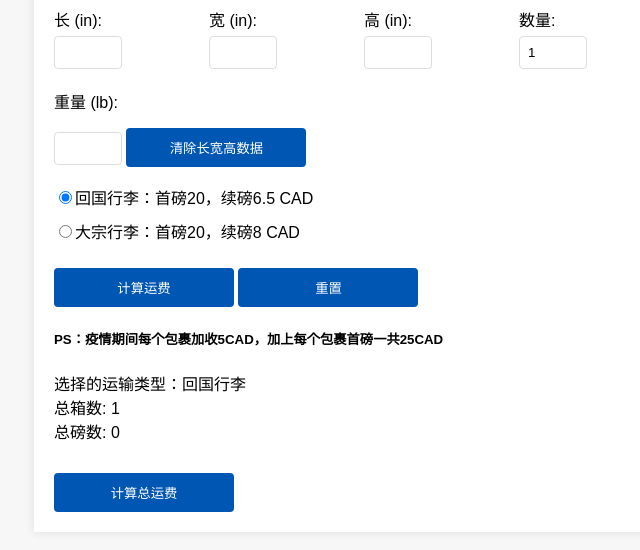
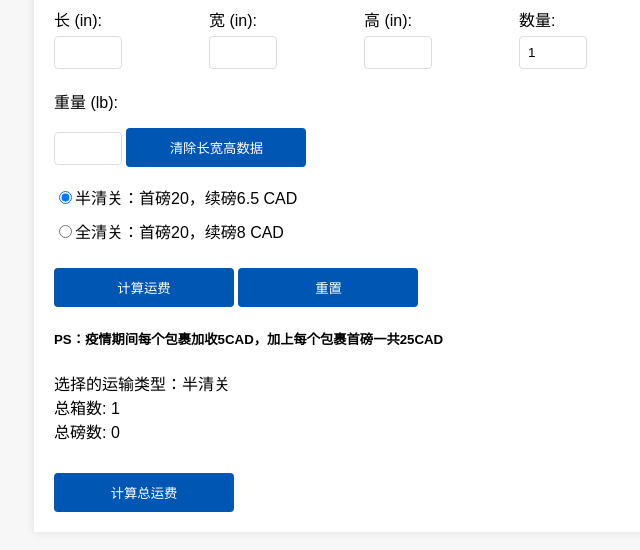
Before and after one commit to johnsonfloyd/Delivery-Calculator, a plain HTML site: page index.html in a window 1280 px wide. Both pictures are taken after a click on the button "计算运费". Shown: the part 226-776 px from the top of the page, without its empty margins (286-926 px from the left). Drawn offline with Linux system fonts and the light colour scheme.

Commit message:
修改运送方式名称

```diff
--- a/index.html
+++ b/index.html
@@ -121,14 +121,11 @@
             name="speed"
             value="slow"
             checked
-          />回国行李：首磅20，续磅6.5 CAD</label
+          />半清关：首磅20，续磅6.5 CAD</label
         >
         <label
-          ><input
-            type="radio"
-            name="speed"
-            value="fast"
-          />大宗行李：首磅20，续磅8 CAD</label
+          ><input type="radio" name="speed" value="fast" />全清关：首磅20，续磅8
+          CAD</label
         >
       </div>
       <button id="calculate">计算运费</button>
@@ -212,7 +209,7 @@
           ).value;
           const quantity =
             parseInt(document.getElementById("quantity").value) || 1;
-          const transportType = speed === "slow" ? "回国行李" : "大宗行李";
+          const transportType = speed === "slow" ? "半清关" : "全清关";
           document.getElementById(
             "selectedTransportType"
           ).innerText = `选择的运输类型：${transportType}`;
```
